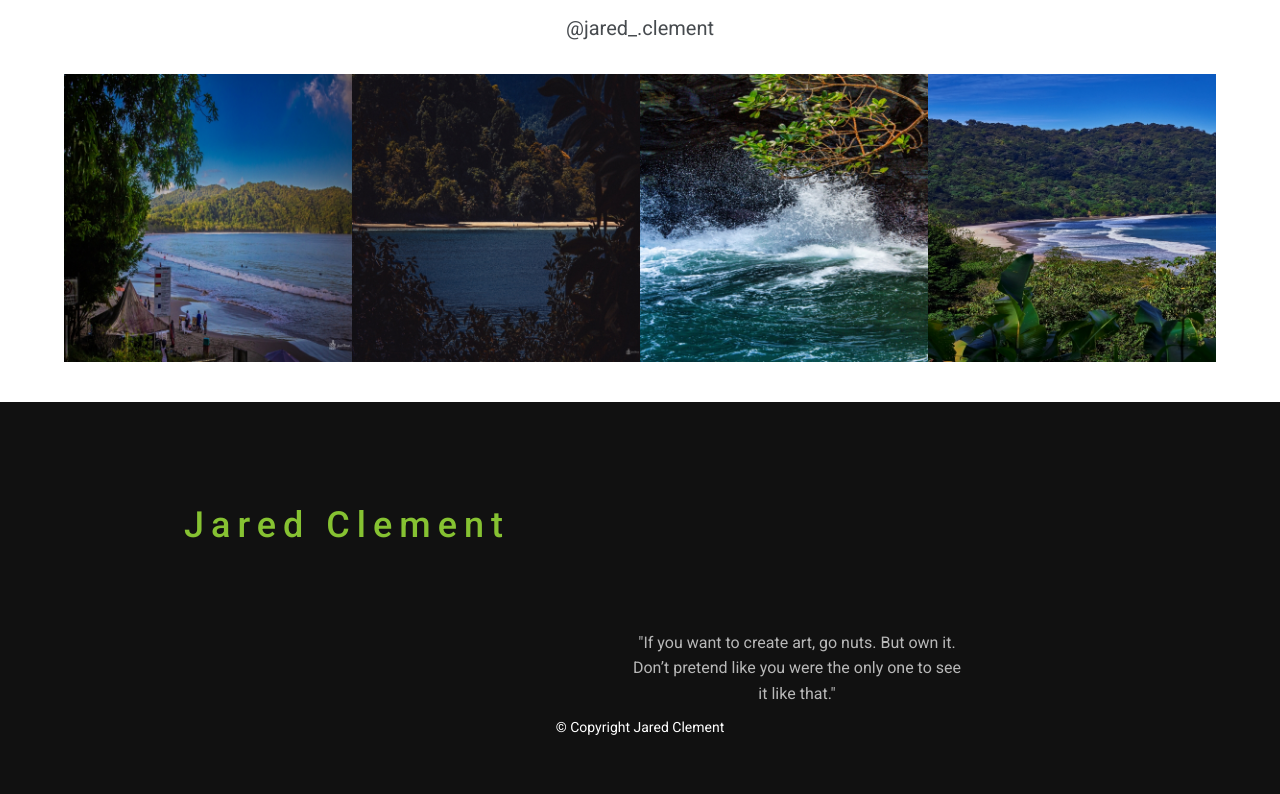
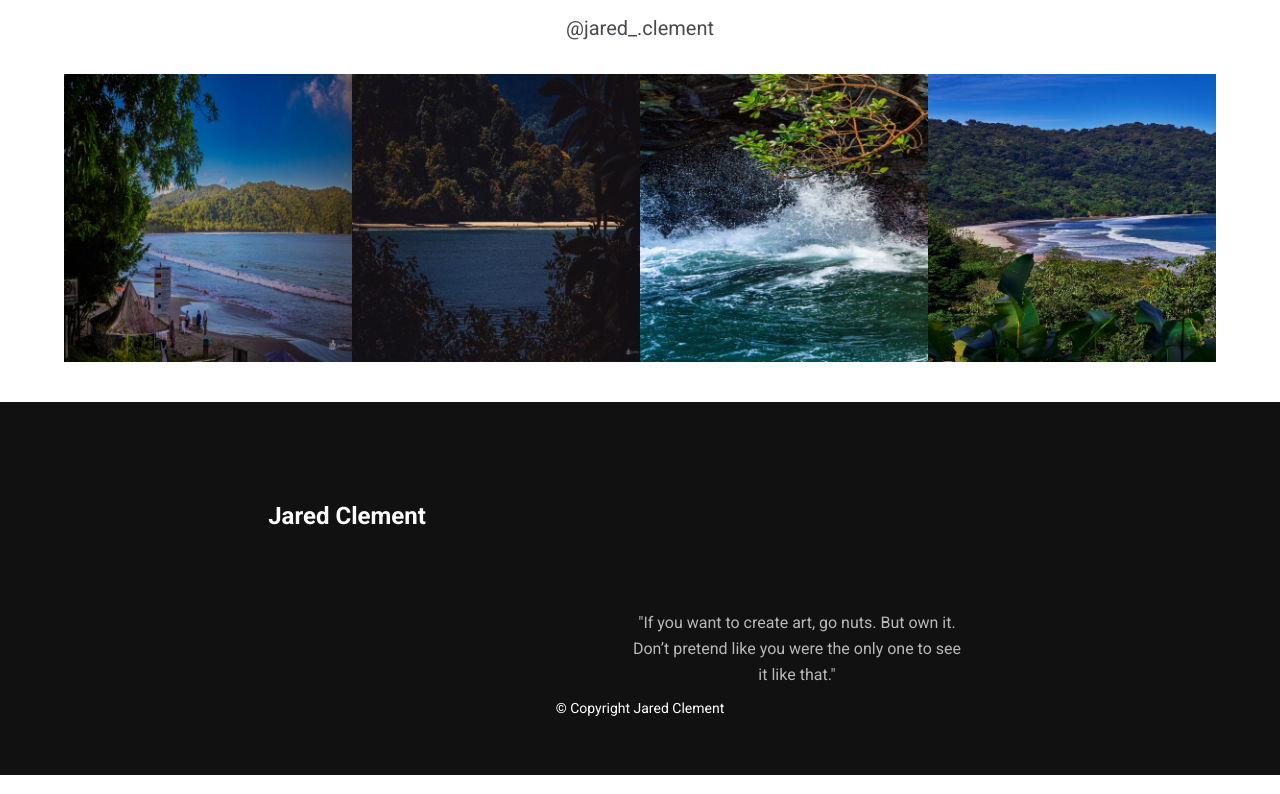
Before and after one commit to jaredclement/photography, a plain HTML site: page index.html in a window 1280 px wide. Shown: the part 1747-2541 px from the top of the page. Drawn offline with Linux system fonts and the light colour scheme.

Commit message:
Update main.css

```diff
--- a/main.css
+++ b/main.css
@@ -430,14 +430,7 @@ blockquote span{
 
 
 }
-.footer-container h2{
-	text-align:center;
-	position: relative;
-    color: var(--lightGreen);
-    font-size: 36px;
-    font-weight: 500;
-    letter-spacing: 7px;
-}
+
 .footer-container p{
 	text-align:center;
 		position: relative;
```
